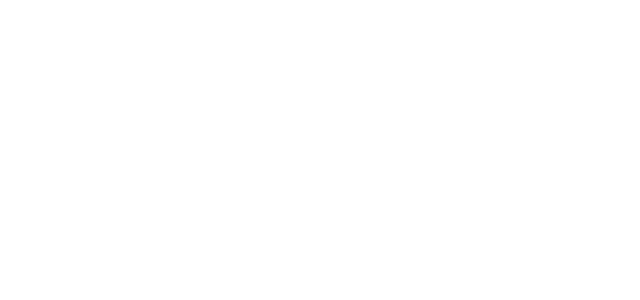
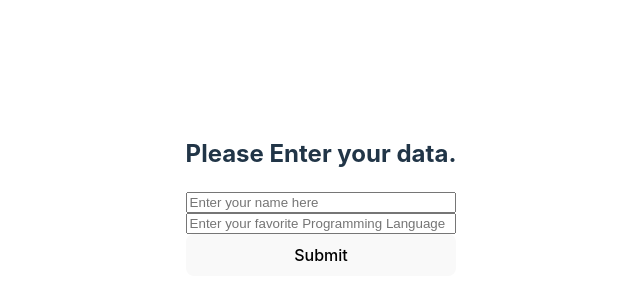
Before and after one commit to shinyonogi/my-react-playground, a React (Vite) app: page /stateform in a window 1280 px wide. Before the commit this address had no page. Shown: the part 204-504 px from the top of the page, without its empty margins (319-959 px from the left). Built offline with nearby package versions, Linux system fonts and the light colour scheme.

Commit message:
Forms...

```diff
--- a/src/App.tsx
+++ b/src/App.tsx
@@ -5,15 +5,17 @@
 import Home from "./projects/Home";
 
 import './App.css'
+import StateForm from "./projects/StateForm";
 
 function App() {
   return (
     <>
       <BrowserRouter>
         <Routes>
-          <Route path="/" element={<Home/>} />
-          <Route path="buttonstate" element={<ButtonStatePage/>} />
-          <Route path="navbardrop" element={<NavbarDrop/>} />
+          <Route path="/" element={<Home />} />
+          <Route path="buttonstate" element={<ButtonStatePage />} />
+          <Route path="navbardrop" element={<NavbarDrop />} />
+          <Route path="stateform" element={<StateForm />} />
         </Routes>
       </BrowserRouter>
     </>
--- a/src/projects/Home/index.tsx
+++ b/src/projects/Home/index.tsx
@@ -20,6 +20,9 @@
                     <li>
                         <a onClick={() => navigate("navbardrop")}>Navbar with DropDown Menu</a>
                     </li>
+                    <li>
+                        <a onClick={() => navigate("stateform")}>Form State</a>
+                    </li>
                 </ul>
                 <div className='powered-by'>
                     <p>Powered by </p>
--- /dev/null
+++ b/src/projects/StateForm/StateForm.css
@@ -0,0 +1,4 @@
+.stateform {
+    display: flex;
+    flex-direction: column;
+}
--- /dev/null
+++ b/src/projects/StateForm/index.tsx
@@ -0,0 +1,50 @@
+import { useEffect, useState } from 'react';
+import './StateForm.css';
+
+interface IStateForm {
+    name: string;
+    favoriteProgrammingLanguage: string;
+}
+
+const StateForm = () => {
+    const [formEntry, setFormEntry] = useState<IStateForm>(
+        {
+            name: "",
+            favoriteProgrammingLanguage: ""
+        }
+    );
+
+    useEffect(() => {
+        console.log(formEntry);
+    }, [formEntry]);
+
+    const handleSubmit = (e: React.FormEvent) => {
+        e.preventDefault();
+        console.log(`You have submitted the form with following entries: \nYour name: ${formEntry.name} \nYour favorite Programming Language: ${formEntry.favoriteProgrammingLanguage}`);
+    };
+
+    return (
+        <>
+            <form className="stateform" onSubmit={handleSubmit}>
+                <h2>Please Enter your data.</h2>
+                <input
+                    type="text"
+                    placeholder="Enter your name here"
+                    name="name"
+                    value={formEntry.name}
+                    onChange={(e) => setFormEntry(prev => ({...prev, [e.target.name]: e.target.value}))}
+                />
+                <input
+                    type="text"
+                    placeholder="Enter your favorite Programming Language"
+                    name="favoriteProgrammingLanguage"
+                    value={formEntry.favoriteProgrammingLanguage}
+                    onChange={(e) => setFormEntry(prev => ({...prev, [e.target.name]: e.target.value}))}
+                />
+                <button type="submit">Submit</button>
+            </form>
+        </>
+  )
+}
+
+export default StateForm;
```
